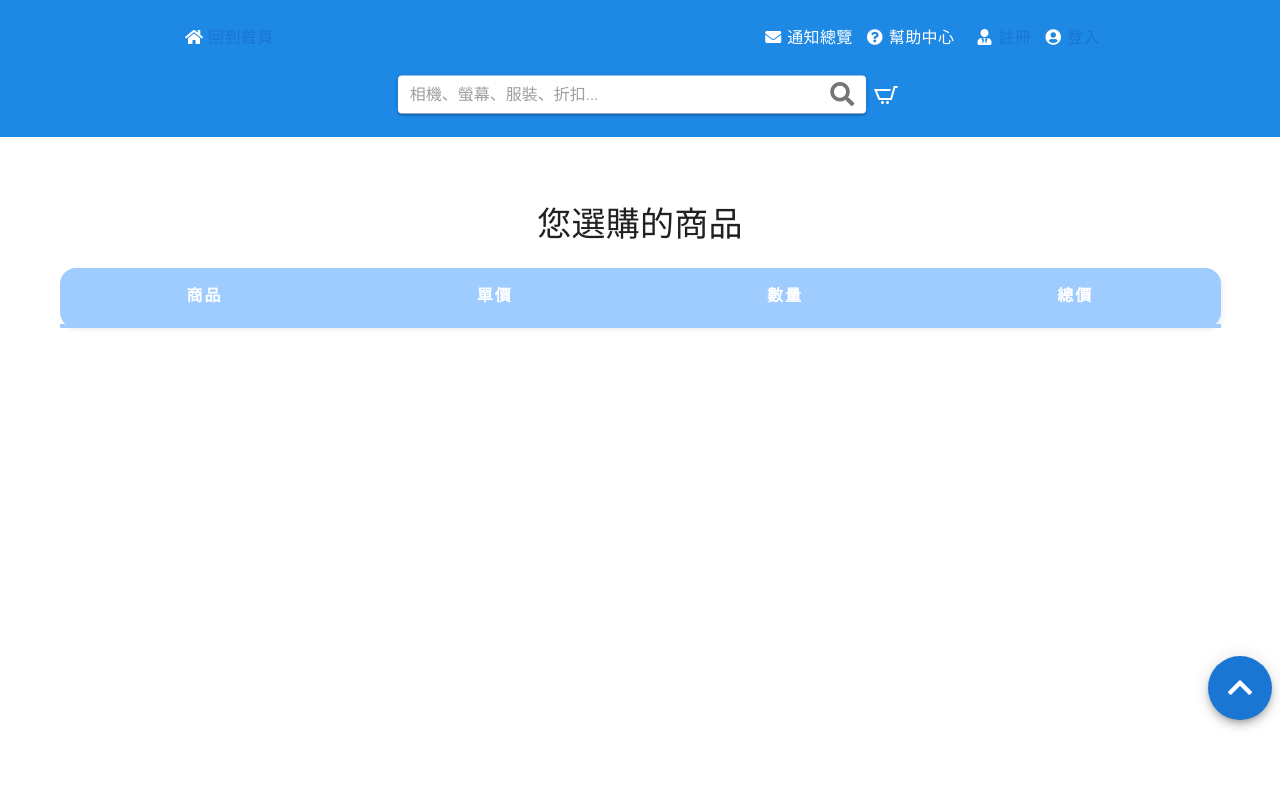
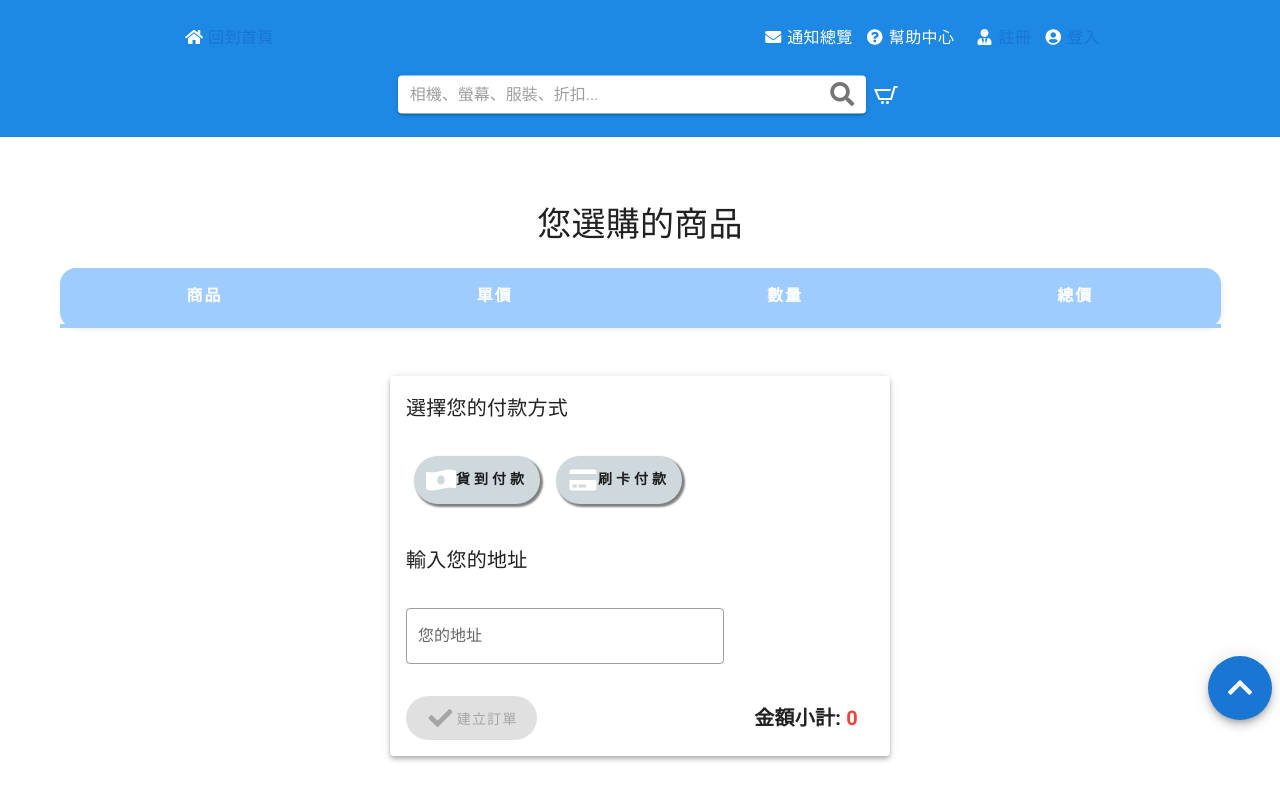
Before and after one commit to Andy-Ho8872/e-commerce-site-front-end, a Nuxt app: page /order/create in a window 1280 px wide. Built offline with nearby package versions, Linux system fonts and the light colour scheme.

Commit message:
Update create.vue

```diff
--- a/pages/order/create.vue
+++ b/pages/order/create.vue
@@ -2,6 +2,7 @@
     <v-container>
         <div class="text-center text-h4 mb-6">您選購的商品</div>
         <table class="teal accent lighten-1 rounded-xl">
+            <!-- 表格標頭 -->
             <thead class="white--text font-weight-bold">
                 <tr>
                     <th v-for="(head, index) in tableHeads" :key="index" class="text-center">
@@ -9,27 +10,84 @@
                     </th>
                 </tr>
             </thead>
+            <!-- 表格內容 -->
             <tbody class="teal lighten-4 blue-grey--text text--darken-4">
                 <tr v-for="item in userCart" :key="item.id">
+                    <!-- 商品圖片與名稱 -->
                     <td data-title="商品" id="item_image">
                         <div class="justify-start align-center">
                             <img :src="item.imgUrl" :alt="item.title" width="80" height="80">
                             <div>{{ item.title }}</div>
                         </div>
                     </td>
+                    <!-- 單價 -->
                     <td data-title="單價" id="item_unit_price">
                         {{ item.unit_price }}
                     </td>
+                    <!-- 購買數量 -->
                     <td data-title="數量" id="item_qty">
                         {{ item.product_quantity }}
                     </td>
+                    <!-- 總價 -->
                     <td data-title="總價" id="item_subtotal">
                         {{ item.total }}
                     </td>
                 </tr>
             </tbody>
         </table>
-
+        <!-- 表單 -->
+        <v-form ref="form" v-model="valid">
+            <v-card class="checkout_warpper mt-12 ma-auto" elevation="4">
+                <!-- 選擇付款方式 -->
+                <div>
+                    <v-card-title>選擇您的付款方式</v-card-title>
+                    <v-card-subtitle class="mt-2">
+                        <!-- 現金 -->
+                        <label class="ma-2 blue blue-grey lighten-4">
+                            <input type="radio" name="payment_id" id="payment_id" value="1">
+                            <div>
+                                <v-icon dark>fa-money-bill-wave-alt fa-fw</v-icon>
+                                <span>貨到付款</span>
+                            </div>
+                        </label>
+                        <!-- 刷卡 -->
+                        <label class="ma-2 blue blue-grey lighten-4">
+                            <input type="radio" name="payment_id" id="payment_id" value="2">
+                            <div>
+                                <v-icon dark>fa-credit-card fa-fw</v-icon>
+                                <span>刷卡付款</span>
+                            </div>
+                        </label>
+                    </v-card-subtitle>
+                </div>
+                <!-- 選擇送達地址 -->
+                <div>
+                    <v-card-title>輸入您的地址</v-card-title>
+                    <v-text-field
+                        class="text_field"
+                        outlined
+                        name="address"
+                        :rules="[rules.required]"
+                        label="您的地址"
+                        placeholder="OO市OO區OO路OO號..."
+                        hide-details="auto"
+                    ></v-text-field>
+                </div>
+                <!-- 按鈕與金額顯示 -->
+                <div class="d-flex align-center justify-center">
+                    <!-- 送出按鈕 -->
+                    <v-btn large rounded color="primary" class="ma-4" :disabled="!valid" :loading="loading">
+                        <v-icon>fa-check fa-fw</v-icon>
+                        <span>建立訂單</span>
+                    </v-btn>
+                    <v-spacer></v-spacer>
+                    <!-- 金額小計 -->
+                    <div class="text-h6 mr-8 font-weight-bold">
+                        金額小計: <span class="red--text text-lighten-2">{{ subTotal }}</span>
+                    </div>
+                </div>
+            </v-card>
+        </v-form>
     </v-container>
 </template>
 
@@ -39,12 +97,20 @@ import { mapActions, mapGetters } from 'vuex'
 export default {
     data() {
         return {
+            // 表格標頭
             tableHeads: [
                 { title: '商品' },
                 { title: '單價' },
                 { title: '數量' },
                 { title: '總價' },
             ],
+            // 表單驗證
+            loading: false,
+            valid: false,
+            rules: {
+                required: value => !!value || '此欄位必填',
+                min: value => value.length >= 6 || '至少需要6個英文或數字',
+            },
         }
     },
     computed: {
@@ -66,67 +132,41 @@ export default {
 </script>
 
 
-// <style lang="scss" scoped>
-// $letter-spacing: 0.125rem;
-// $padding: 10%;
-// $td-padding: 1.5rem 0;
-// // only for RWD
-// $title-font-weight: 600;
+<style lang="scss" scoped>
+$border-radius: 50px;
+// 標籤
+label {
+    display: inline-flex;
+    align-items: center;
+    position: relative;
+    border-radius: $border-radius;
+    box-shadow: 2px 2px 2px 1px rgba(0, 0, 0, 0.5);
+    text-align: center;
+    transition: all 0.5s ease-in-out;
+    cursor: pointer;
+    // 文字內容
+    div {
+        padding: 12px;
+        letter-spacing: 4px;
+        font-weight: bold;
+    }
+    // radio 按鈕
+    input[type="radio"] {
+        display: none;
+        // check 後改變 label 的背景色
+        &:checked + div {
+            background: #1E88E5;
+            color: #FFF;
+            border-radius: $border-radius;
 
-// a {
-//     text-decoration: none;
-// }
-// table {
-//     width: 100%;
-//     border-collapse: collapse;
-//     border-bottom: 4px solid;
-//     box-shadow: 2px 2px 4px #eceff1;
-//     th {
-//         letter-spacing: $letter-spacing;
-//         padding: 1rem;
-//     }
-// }
-// tbody {
-//     text-align: center;
-//     td {
-//         padding: $td-padding;
-//         font-weight: $title-font-weight;
-//         letter-spacing: $letter-spacing;
-//     }
-//     tr {
-//         &:hover {
-//             transform: scale(1.05);
-//         }
-//         &:nth-child(even) {
-//             background: #fff;
-//         }
-//     }
-// }
-
-// @media (max-width: 768px) {
-//     th {
-//         display: none;
-//     }
-//     tbody {
-//         td {
-//             display: block;
-//             position: relative;
-//             text-align: right;
-//             padding-right: $padding;
-//             // 除了最後一個元素之外，其餘的都要加上底線
-//             &:not(:last-child) {
-//                 border-bottom: 1px solid #b0bec5;
-//             }
-//             // 表格標題
-//             &::before {
-//                 content: attr(data-title);
-//                 position: absolute;
-//                 font-weight: $title-font-weight;
-//                 letter-spacing: $letter-spacing;
-//                 padding-left: $padding;
-//                 left: 0;
-//             }
-//         }
-//     }
-// }
+        }
+    }
+}
+.checkout_warpper {
+    width: 500px;
+}
+.text_field {
+    width: 350px;
+    padding: 16px;
+}
 </style>
```
